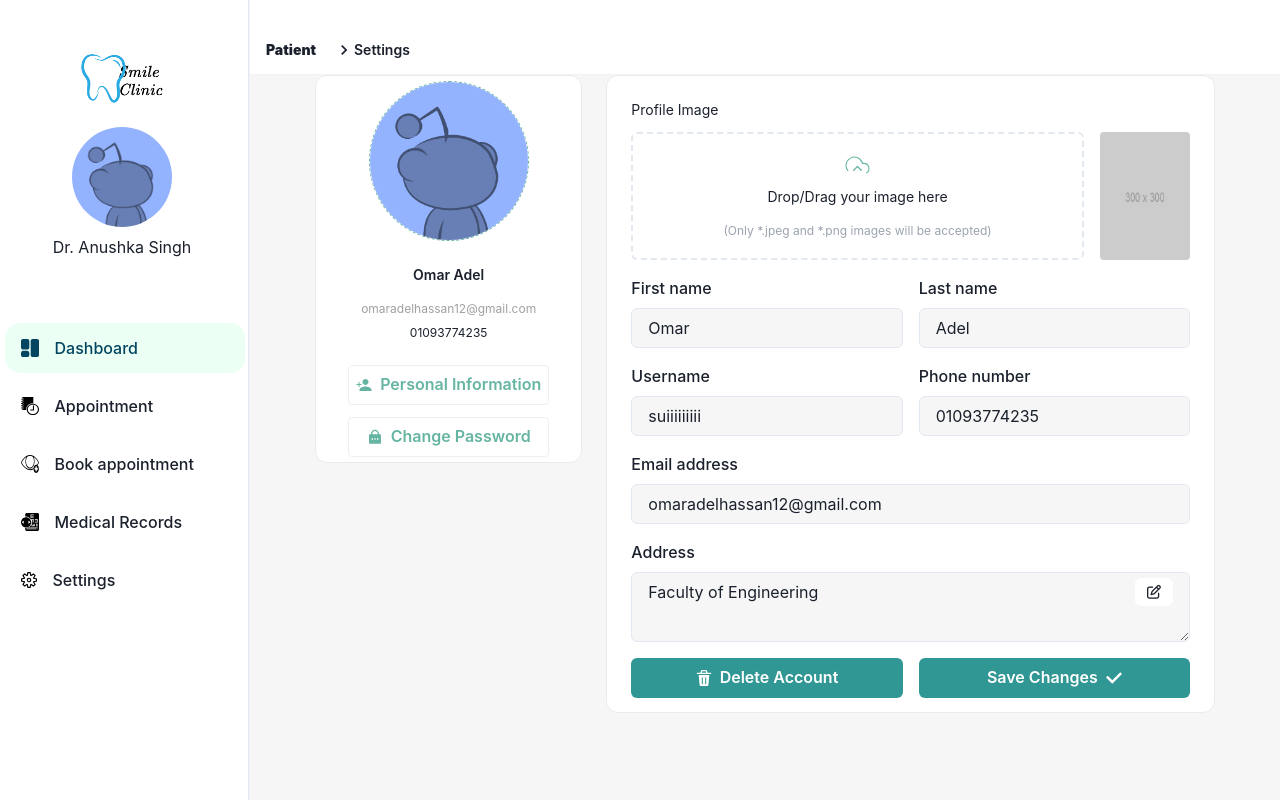
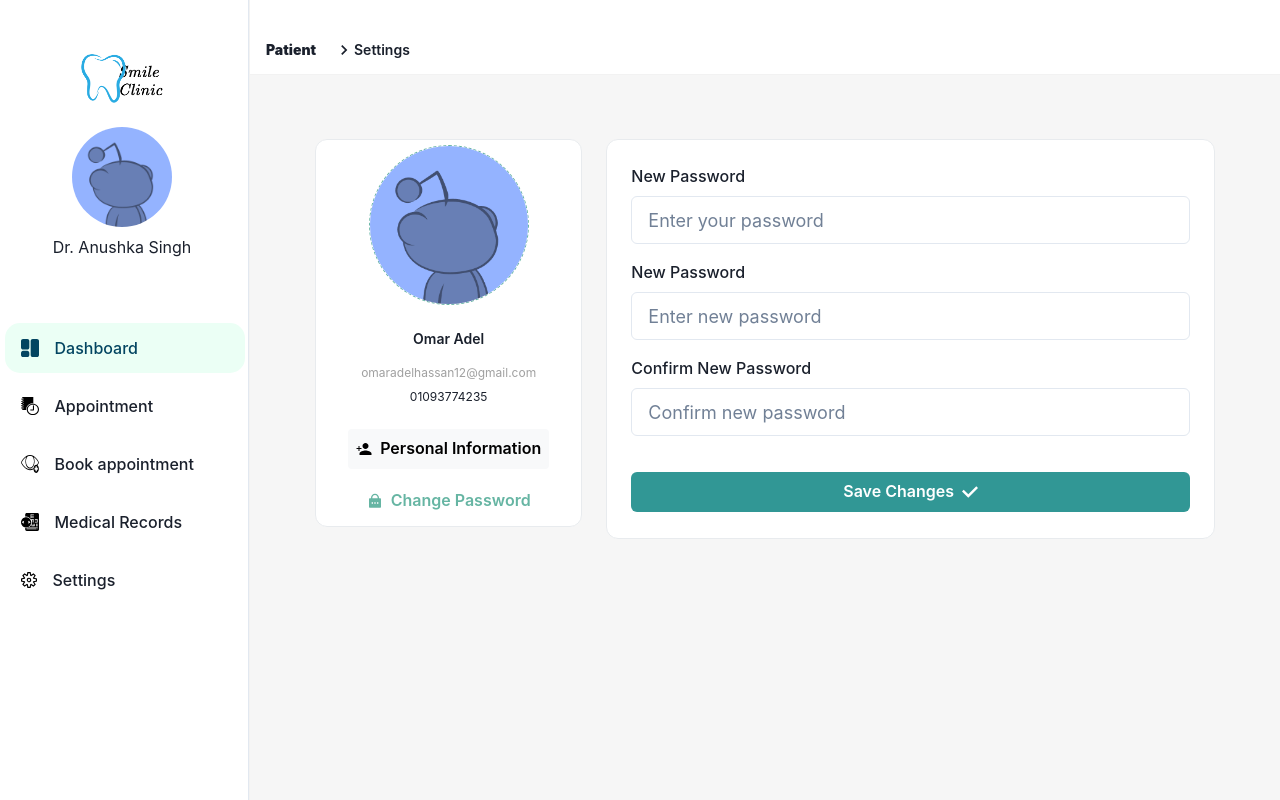
Before and after one commit to Smile-T1/smile-frontend, a React (Vite) app: page /patient/settings in a window 1280 px wide. Both pictures are taken after a click on the button "Change Password". Built offline with nearby package versions, Linux system fonts and the light colour scheme; no server answers.

Commit message:
"Update Settings page with ProfileCard and PasswordCard components; add state to manage selected card"
This commit updates the Settings page by adding two new components: ProfileCard and PasswordCard. It also includes state management to keep track of

```diff
--- a/src/Components/Settings/PasswordCard/PasswordCard.css
+++ b/src/Components/Settings/PasswordCard/PasswordCard.css
@@ -6,4 +6,9 @@
     transition-timing-function: ease;
     padding: 1.5rem;
     background: white;
+    width: 608.672px;
+    height: 400px;
+    border-radius: .75rem;
+    border-width: 1px;
+    border-color: rgb(232 235 238);
 }
--- a/src/Components/Settings/PasswordCard/PasswordCard.jsx
+++ b/src/Components/Settings/PasswordCard/PasswordCard.jsx
@@ -1,20 +1,28 @@
 import React, { useState } from 'react';
 import "./PasswordCard.css";
-import {
-    Stack,
-    FormLabel,
-    Input,
-    FormControl,
-    InputGroup,
-    Button,
-    InputRightElement,
-    Textarea
-} from '@chakra-ui/react';
+import { Modal, ModalOverlay, ModalContent, ModalHeader, ModalCloseButton, ModalBody, ModalFooter, FormControl, FormLabel, Input, Button } from '@chakra-ui/react';
+import { DeleteIcon, CheckIcon } from '@chakra-ui/icons'
 
 function PasswordCard() {
     return (
         <div className='PasswordCardConatainer'>
-            regvtrfgv
+            <div className='PasswordCardInnerConatainer' style={{ display: 'flex', flexDirection: 'column', gap: '1rem' }}>
+                <FormControl>
+                    <FormLabel>New Password</FormLabel>
+                    <Input size='lg' type="password" placeholder="Enter your password" />
+                </FormControl>
+                <FormControl>
+                    <FormLabel>New Password</FormLabel>
+                    <Input size='lg' type="password" placeholder="Enter new password" />
+                </FormControl>
+                <FormControl>
+                    <FormLabel>Confirm New Password</FormLabel>
+                    <Input size='lg' type="password" placeholder="Confirm new password" />
+                </FormControl>
+                <Button rightIcon={<CheckIcon />} colorScheme='teal' variant='solid' style={{ width: '100%', marginTop: '20px'}}>
+                        Save Changes
+                </Button>
+            </div>
         </div>
     )
 }
--- a/src/Components/Settings/ProfileCard/ProfileCard.css
+++ b/src/Components/Settings/ProfileCard/ProfileCard.css
@@ -1,4 +1,4 @@
-.ProfileCardConatainer{
+.ProfileCardConatainer {
     transition-delay: .1s;
     opacity: 1;
     transform: translateZ(0);
@@ -17,7 +17,7 @@
     background: white;
 }
 
-.ProfilePicContainer{
+.ProfilePicContainer {
     object-fit: cover;
     border-color: rgb(102 181 163);
     border-style: dashed;
@@ -28,7 +28,7 @@
     max-width: 100%;
 }
 
-.ProfileCardInfo{
+.ProfileCardInfo {
     align-items: center;
     display: flex;
     justify-content: center;
@@ -36,7 +36,7 @@
     gap: .5rem;
 }
 
-.ProfileCardButtons{
+.ProfileCardButtons {
     align-items: center;
     display: flex;
     justify-content: center;
@@ -45,5 +45,16 @@
     padding-right: .5rem;
     gap: .75rem;
     width: 100%;
-    /* min-width: 100px; */
 }
+
+.button-selected {
+    color: rgb(102, 181, 163) !important;
+    border-color: transparent !important;
+    border-style: solid !important;
+}
+
+.button-unselected {
+    color: black !important;
+    background: rgb(248, 249, 250) !important;
+    border-color: transparent !important;
+}
--- a/src/Components/Settings/ProfileCard/ProfileCard.jsx
+++ b/src/Components/Settings/ProfileCard/ProfileCard.jsx
@@ -1,11 +1,17 @@
-import React from 'react';
+import React, {useState} from 'react';
 import "./ProfileCard.css";
 import profilepic from '../../../assets/avatar_default_6.png';
 import { Button } from '@chakra-ui/react';
 import { IoMdPersonAdd } from "react-icons/io";
 import { RiLockPasswordFill } from "react-icons/ri";
 
-function ProfileCard() {
+function ProfileCard({ onCardSelect }) {
+    const [selectedButton, setSelectedButton] = useState('Info');
+
+    const handleButtonClick = (buttonName) => {
+        setSelectedButton(buttonName);
+        onCardSelect(buttonName === "Info" ? "Info" : "Password");
+    };
 
     return (
         <div className='ProfileCardConatainer'>
@@ -28,31 +34,28 @@ function ProfileCard() {
             </div>
             <div className='ProfileCardButtons'>
                 <Button
-                    colorScheme='teal' variant='outline'
-                    className='button-ProfileCard-method'
+                    colorScheme='teal'
+                    variant='outline'
+                    className={`button-ProfileCard-method ${selectedButton === "Info" ? "button-selected" : "button-unselected"}`}
                     leftIcon={<IoMdPersonAdd />}
                     style={{
-                        color: 'rgb(102 181 163)',
-                        borderColor: '#edeff1',
-                        borderStyle: 'solid',
                         borderRadius: '0.25rem',
                         width: '100%'
                     }}
+                    onClick={() => handleButtonClick("Info")}
                 >
                     Personal Information
                 </Button>
                 <Button
-                    colorScheme='teal' variant='outline'
-                    className='button-ProfileCard-method'
-                    // size='lg'
+                    colorScheme='teal'
+                    variant='outline'
+                    className={`button-ProfileCard-method ${selectedButton === "Password" ? "button-selected" : "button-unselected"}`}
                     leftIcon={<RiLockPasswordFill />}
                     style={{
-                        color: 'rgb(102 181 163)',
-                        borderColor: '#edeff1',
-                        borderStyle: 'solid',
                         borderRadius: '0.25rem',
                         width: '100%'
                     }}
+                    onClick={() => handleButtonClick("Password")}
                 >
                     Change Password
                 </Button>
--- a/src/Pages/Settings/Settings.jsx
+++ b/src/Pages/Settings/Settings.jsx
@@ -1,10 +1,16 @@
-import React from 'react';
+import React, { useState } from 'react';
 import "./Settings.css";
 import Header_Pages from '../../Components/Header_Pages/Header_Pages';
 import ProfileCard from '../../Components/Settings/ProfileCard/ProfileCard';
 import InfoCard from '../../Components/Settings/InfoCard/InfoCard';
+import PasswordCard from '../../Components/Settings/PasswordCard/PasswordCard';
 
 function Settings() {
+  const [selectedCard, setSelectedCard] = useState('Info');
+
+  const handleCardSelection = (card) => {
+    setSelectedCard(card);
+  };
 
   return (
     <div className='Dashboard-patient-portal'>
@@ -12,10 +18,12 @@ function Settings() {
       <div style={{
         display:'flex',
         flexDirection:'row',
-        gap: '1.5rem'
+        gap: '1.5rem',
+        marginTop: '4rem'
       }}>
-        <ProfileCard />
-        <InfoCard />
+        <ProfileCard onCardSelect={handleCardSelection} />
+        {selectedCard === "Info" && <InfoCard />}
+        {selectedCard === "Password" && <PasswordCard />}
       </div>
     </div>
   )
```
